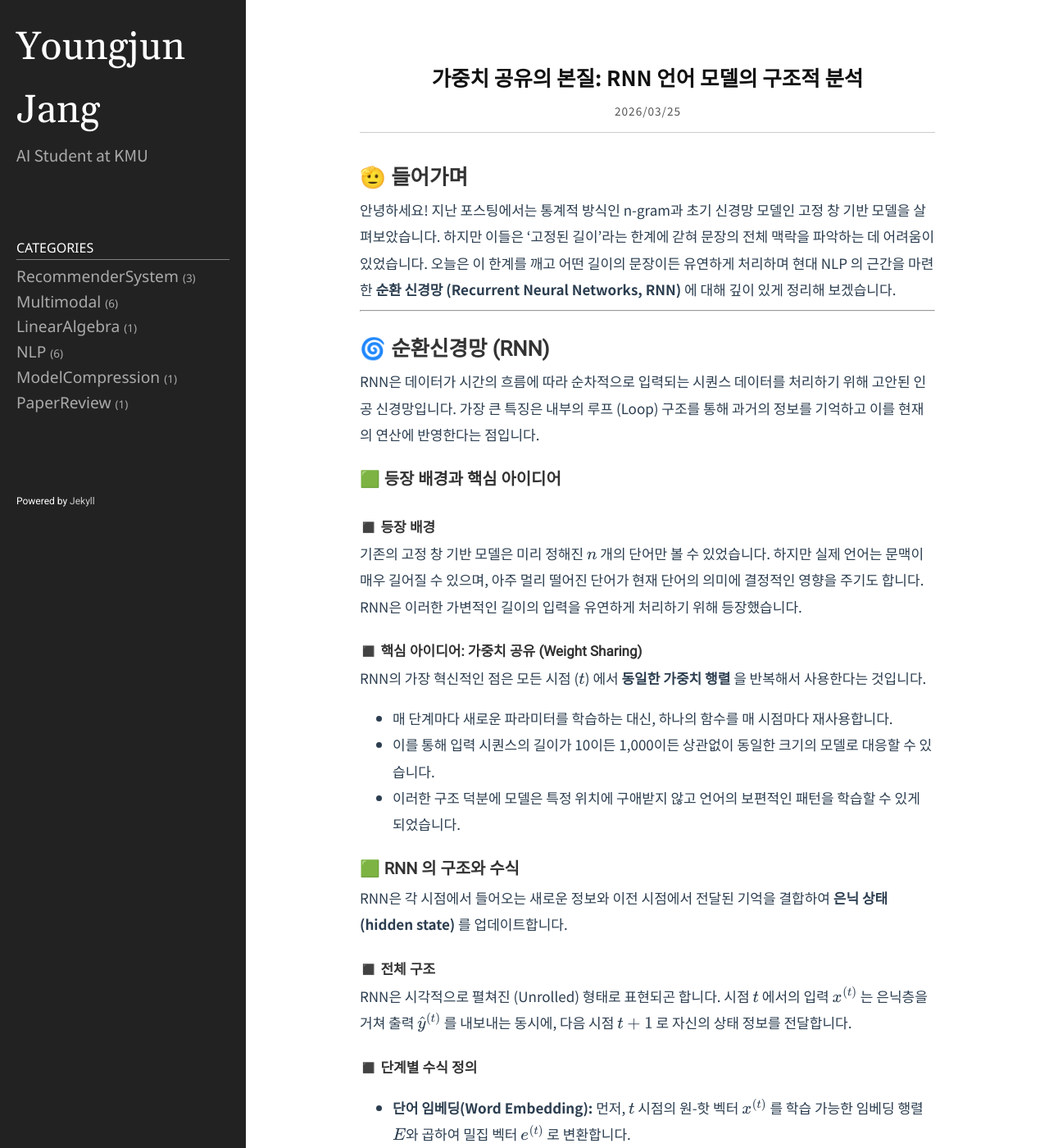
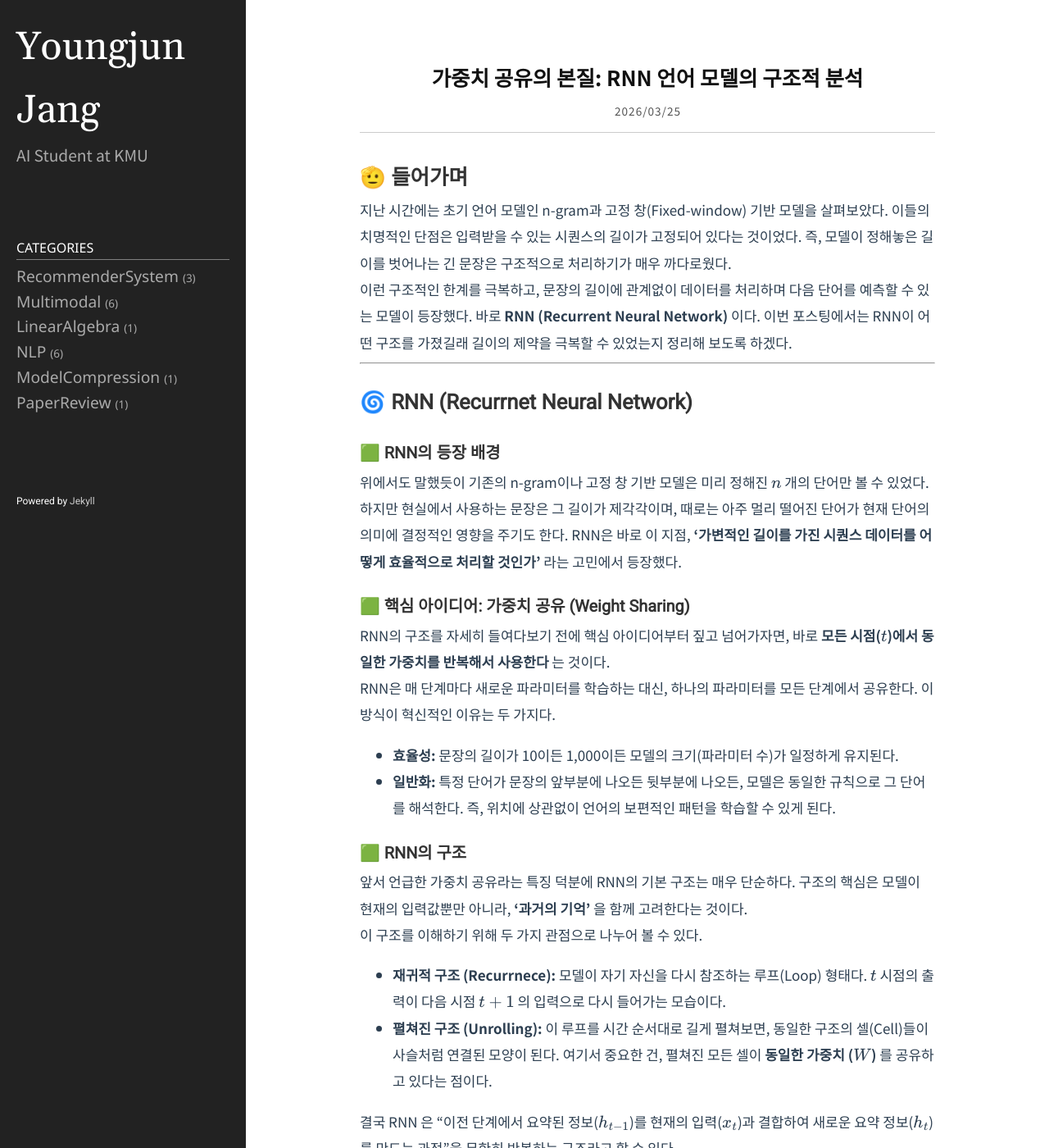
Before and after one commit to Youngjun-CV/Youngjun-CV.github.io, a Jekyll site: the page built from _posts/nlp/2026-03-25-rnn.markdown, in a window 1280 px wide and 1400 px high. Shown: the whole window at 82% size. Built offline with Jekyll 4.4.1, drawn with Linux system fonts in a browser that asks for light colours; formulas are drawn with MathJax 3; some of the changed text lies outside the part shown.

Commit message:
Update 2026-03-25-rnn.markdown
change to plain language

```diff
--- a/_posts/nlp/2026-03-25-rnn.markdown
+++ b/_posts/nlp/2026-03-25-rnn.markdown
@@ -6,45 +6,72 @@ category: NLP
 ---
 
 ## 🫡 들어가며
-안녕하세요! 지난 포스팅에서는 통계적 방식인 n-gram과 초기 신경망 모델인 고정 창 기반 모델을 살펴보았습니다. 하지만 이들은 '고정된 길이'라는 한계에 갇혀 문장의 전체 맥락을 파악하는 데 어려움이 있었습니다. 오늘은 이 한계를 깨고 어떤 길이의 문장이든 유연하게 처리하며 현대 NLP 의 근간을 마련한 **순환 신경망 (Recurrent Neural Networks, RNN)** 에 대해 깊이 있게 정리해 보겠습니다.
+지난 시간에는 초기 언어 모델인 n-gram과 고정 창(Fixed-window) 기반 모델을 살펴보았다. 이들의 치명적인 단점은 입력받을 수 있는 시퀀스의 길이가 고정되어 있다는 것이었다. 즉, 모델이 정해놓은 길이를 벗어나는 긴 문장은 구조적으로 처리하기가 매우 까다로웠다.
+
+이런 구조적인 한계를 극복하고, 문장의 길이에 관계없이 데이터를 처리하며 다음 단어를 예측할 수 있는 모델이 등장했다. 바로 **RNN (Recurrent Neural Network)** 이다. 이번 포스팅에서는 RNN이 어떤 구조를 가졌길래 길이의 제약을 극복할 수 있었는지 정리해 보도록 하겠다.
 
 ---
 
-## 🌀 순환신경망 (RNN)
-RNN은 데이터가 시간의 흐름에 따라 순차적으로 입력되는 시퀀스 데이터를 처리하기 위해 고안된 인공 신경망입니다. 가장 큰 특징은 내부의 루프 (Loop) 구조를 통해 과거의 정보를 기억하고 이를 현재의 연산에 반영한다는 점입니다.
+## 🌀 RNN (Recurrnet Neural Network)
 
-### 🟩 등장 배경과 핵심 아이디어
+### 🟩 RNN의 등장 배경
+위에서도 말했듯이 기존의 n-gram이나 고정 창 기반 모델은 미리 정해진 $n$ 개의 단어만 볼 수 있었다. 하지만 현실에서 사용하는 문장은 그 길이가 제각각이며, 때로는 아주 멀리 떨어진 단어가 현재 단어의 의미에 결정적인 영향을 주기도 한다. RNN은 바로 이 지점, **'가변적인 길이를 가진 시퀀스 데이터를 어떻게 효율적으로 처리할 것인가'** 라는 고민에서 등장했다.
 
-#### ◼️ 등장 배경
-기존의 고정 창 기반 모델은 미리 정해진 $n$ 개의 단어만 볼 수 있었습니다. 하지만 실제 언어는 문맥이 매우 길어질 수 있으며, 아주 멀리 떨어진 단어가 현재 단어의 의미에 결정적인 영향을 주기도 합니다. RNN은 이러한 가변적인 길이의 입력을 유연하게 처리하기 위해 등장했습니다.
+### 🟩 핵심 아이디어: 가중치 공유 (Weight Sharing)
+RNN의 구조를 자세히 들여다보기 전에 핵심 아이디어부터 짚고 넘어가자면, 바로 **모든 시점($t$)에서 동일한 가중치를 반복해서 사용한다** 는 것이다.
 
-#### ◼️ 핵심 아이디어: 가중치 공유 (Weight Sharing)
-RNN의 가장 혁신적인 점은 모든 시점 ($t$) 에서 **동일한 가중치 행렬** 을 반복해서 사용한다는 것입니다.
+RNN은 매 단계마다 새로운 파라미터를 학습하는 대신, 하나의 파라미터를 모든 단계에서 공유한다. 이 방식이 혁신적인 이유는 두 가지다.
 
-* 매 단계마다 새로운 파라미터를 학습하는 대신, 하나의 함수를 매 시점마다 재사용합니다.
-* 이를 통해 입력 시퀀스의 길이가 10이든 1,000이든 상관없이 동일한 크기의 모델로 대응할 수 있습니다.
-* 이러한 구조 덕분에 모델은 특정 위치에 구애받지 않고 언어의 보편적인 패턴을 학습할 수 있게 되었습니다.
+* **효율성:** 문장의 길이가 10이든 1,000이든 모델의 크기(파라미터 수)가 일정하게 유지된다.
 
-### 🟩 RNN 의 구조와 수식
-RNN은 각 시점에서 들어오는 새로운 정보와 이전 시점에서 전달된 기억을 결합하여 **은닉 상태 (hidden state)** 를 업데이트합니다.
+* **일반화:** 특정 단어가 문장의 앞부분에 나오든 뒷부분에 나오든, 모델은 동일한 규칙으로 그 단어를 해석한다. 즉, 위치에 상관없이 언어의 보편적인 패턴을 학습할 수 있게 된다.
 
-#### ◼️ 전체 구조
-RNN은 시각적으로 펼쳐진 (Unrolled) 형태로 표현되곤 합니다. 시점 $t$ 에서의 입력 $x^{(t)}$ 는 은닉층을 거쳐 출력 $\hat{y}^{(t)}$ 를 내보내는 동시에, 다음 시점 $t+1$ 로 자신의 상태 정보를 전달합니다.
+### 🟩 RNN의 구조
+앞서 언급한 가중치 공유라는 특징 덕분에 RNN의 기본 구조는 매우 단순하다. 구조의 핵심은 모델이 현재의 입력값뿐만 아니라, **'과거의 기억'** 을 함께 고려한다는 것이다.
 
-#### ◼️ 단계별 수식 정의
-* **단어 임베딩(Word Embedding):** 먼저, $t$ 시점의 원-핫 벡터 $x^{(t)}$ 를 학습 가능한 임베딩 행렬 $E$와 곱하여 밀집 벡터 $e^{(t)}$ 로 변환합니다.
+이 구조를 이해하기 위해 두 가지 관점으로 나누어 볼 수 있다.
+
+* **재귀적 구조 (Recurrnece):** 모델이 자기 자신을 다시 참조하는 루프(Loop) 형태다. $t$ 시점의 출력이 다음 시점 $t+1$ 의 입력으로 다시 들어가는 모습이다.
+
+* **펼쳐진 구조 (Unrolling):** 이 루프를 시간 순서대로 길게 펼쳐보면, 동일한 구조의 셀(Cell)들이 사슬처럼 연결된 모양이 된다. 여기서 중요한 건, 펼쳐진 모든 셀이 **동일한 가중치 ($W$)** 를 공유하고 있다는 점이다.
+
+결국 RNN 은 "이전 단계에서 요약된 정보($h_{t-1}$)를 현재의 입력($x_t$)과 결합하여 새로운 요약 정보($h_t$)를 만드는 과정"을 무한히 반복하는 구조라고 할 수 있다.
+
+### 🟩 단계별 수식 정의
+이제 위에서 살펴본 RNN의 구조를 실제 계산 과정인 수식으로 파악해 보자. 크게 세 단계의 흐름으로 나뉜다.
+
+#### ◼️ 단어 임베딩 (Word Embedding)
 
 $$e^{(t)} = E x^{(t)}$$
 
-* **은닉 상태(Hidden State):** RNN의 핵심 연산입니다. 이전 시점의 은닉 상태 $h^{(t-1)}$ 에 가중치 $W_h$ 를 곱한 값과 현재 입력 $e^{(t)}$ 에 가중치 $W_e$ 를 곱한 값을 더한 후, 비선형 활성화 함수를 적용하여 현재의 은닉 상태 $h^{(t)}$ 를 생성합니다. 이 $h^{(t)}$ 는 지금까지 입력된 시퀀스의 정보를 압축하여 담고 있는 '메모리' 역할을 수행합니다.
+아무런 처리를 거치지 않은 단어 데이터는 그저 단어의 위치 정보만 가진 **원-핫 벡터($x^{(t)}$)** 상태다. 모델이 이 단어의 의미를 파악할 수 있도록, 임베딩 행렬($E$)과 곱해 차원이 축소된 **밀집 벡터(Dense Vector, $e^{(t)}$)** 로 변환해야 한다. 이 과정을 거치면 단어는 **학습 가능한 벡터** 형태가 된다.
+
+
+#### ◼️ 은닉 상태 (Hidden State) 계산
 
 $$h^{(t)} = \sigma(W_h h^{(t-1)} + W_e e^{(t)} + b_1)$$
 
-* **출력 분포(Output Distribution):** 현재의 은닉 상태 $h^{(t)}$ 에 가중치 $U$ 를 곱하여 어휘 사전 크기만큼의 점수를 계산하고, 소프트맥스 (Softmax) 함수를 통해 확률 분포 $\hat{y}^{(t)}$ 를 도출합니다.
+앞서 RNN이 '과거의 기억'을 고려한다고 했는데, 그 기억이 저장되는 저장소가 바로 **은닉 상태($h^{(t)}$)** 다.
+
+* 현재의 은닉 상태는 이전 시점의 기억($h^{(t-1)}$) 과 현재 들어온 입력($e^{(t)}$) 을 각각의 가중치와 곱하고 더해서 만들어진다.
+* 이전 은닉 상태와 현재 새로 들어온 입력에 곱해지는 가중치 ($W_h, \ W_e$) 는, 각 입력들을 현재에 얼마나 반영할지 결정하는 파라미터이다.
+* 여기에 비선형 활성화 함수($\sigma$)를 적용함으로써 복잡한 패턴을 학습할 수 있게 된다.
+
+이 수식에서 $h$ 가 다시 $h$ 를 만드는 **재귀적 구조** 를 확인할 수 있고, 현재의 은닉 상태는 과거와 현재가 섞인 '압축된 메모리' 역할을 한다.
+
+
+#### ◼️ 출력 분포 (Output Distribution) 생성
 
 $$\hat{y}^{(t)} = \text{softmax}(U h^{(t)} + b_2) \in \mathbb{R}^{|V|}$$
 
-### 🟩 RNN의 주요 장점
+현재 시점의 은닉 상태($h^{(t)}$)를 계산했다면, 이제 이를 바탕으로 다음에 올 단어가 무엇일지 예측할 차례다.
+
+* 은닉 상태에 가중치($U$)를 곱해 어휘 사전(Vocabulary) 크기만큼의 점수를 구한다.
+* 이후 Softmax 함수를 통과시키면 각 단어가 나타날 확률 분포($\hat{y}^{(t)}$)가 계산된다.
+
+여기서 확률이 가장 높은 단어가 다음 단어로 예측되며, 학습 시에는 실제 정답이, 추론 시에는 이 예측값이 다음 시점의 입력($x^{(t+1)}$)으로 들어가며 시퀀스를 이어가게 된다.
+
+### 🟩 RNN의 주요 장점 ⁉️⁉️⁉️⁉️⁉️⁉️⁉️⁉️⁉️⁉️⁉️⁉️
 RNN은 시퀀스 데이터 처리에 있어 다음과 같은 강력한 이점을 제공합니다.
 
 * **입력 길이의 유연성:** 이론적으로 어떤 길이의 입력 문장이라도 처리할 수 있는 구조적 유연성을 가집니다.
```
